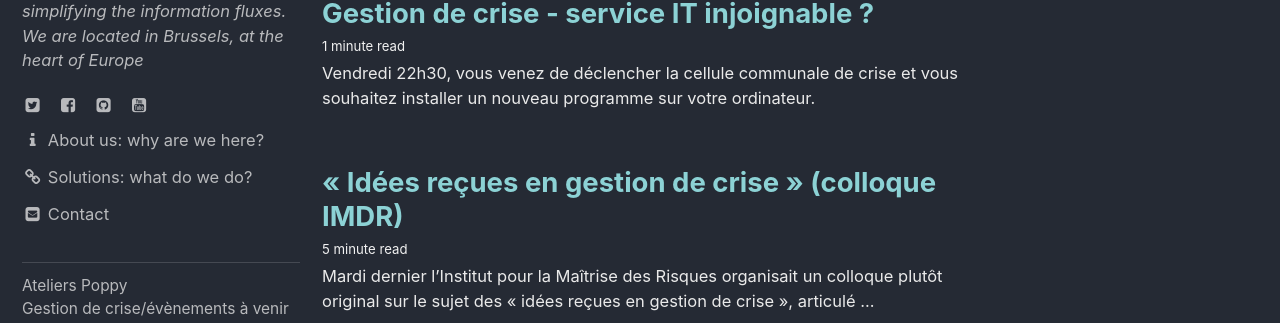
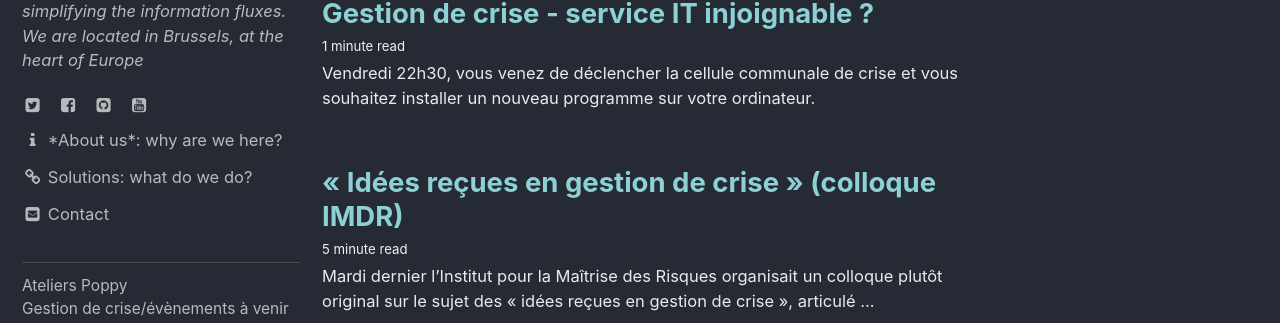
Before and after one commit to ccloquet/ccloquet.github.io, a Jekyll site: the page built from index.html, in a window 1280 px wide. Shown: the part 198-521 px from the top of the page. Built offline with Jekyll 4.4.1, drawn with Linux system fonts in a browser that asks for light colours; cached includes are drawn as plain includes; the list of posts is cut into pages by our own code.

```diff
--- a/_config.yml
+++ b/_config.yml
@@ -115,7 +115,7 @@ author:
 			<a style='display:inherit' href='https://www.youtube.com/channel/UCybGJchrpkZO12J5Fumdudw'><i style='color:#eaeaea!important' class='fa fa-fw fa-youtube-square'></i></a>"
   #email            : ""
   links:
-    - label: "About us: why are we here?"
+    - label: "*About us*: why are we here?"
       icon: "fa fa-fw fa-info"
       #url: "https://blog.my-poppy.eu/why"
       url: "https://www.my-poppy.eu"
```
